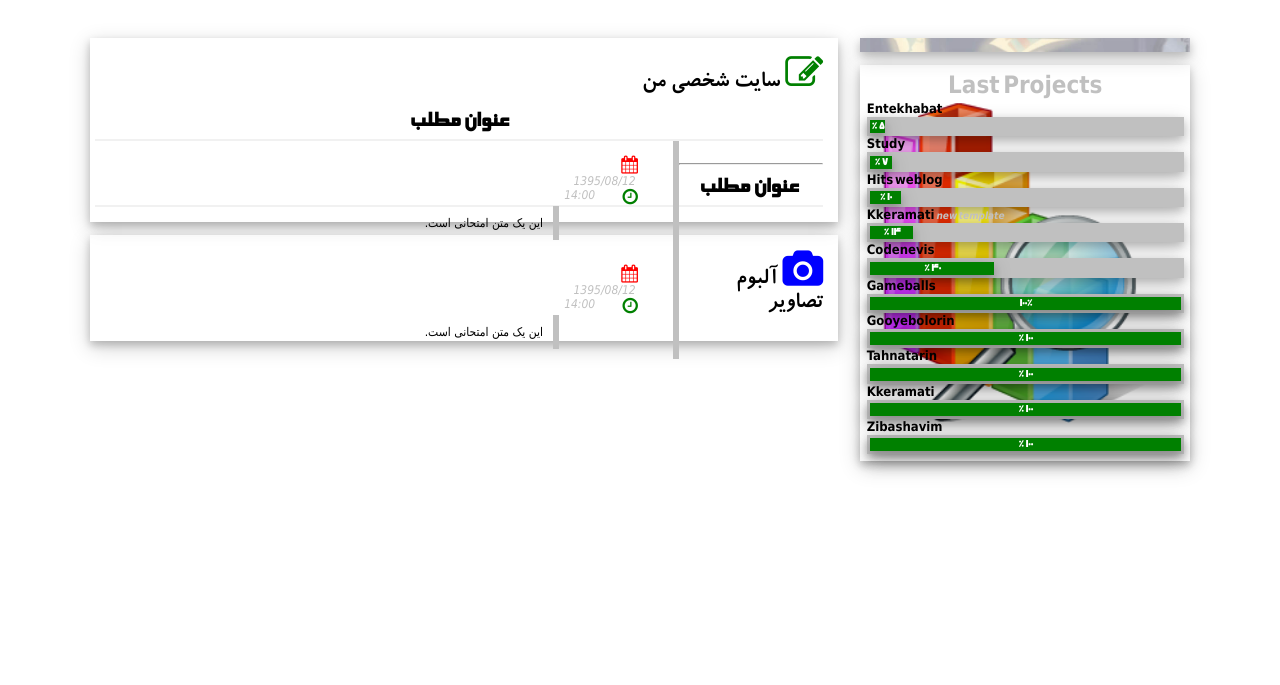
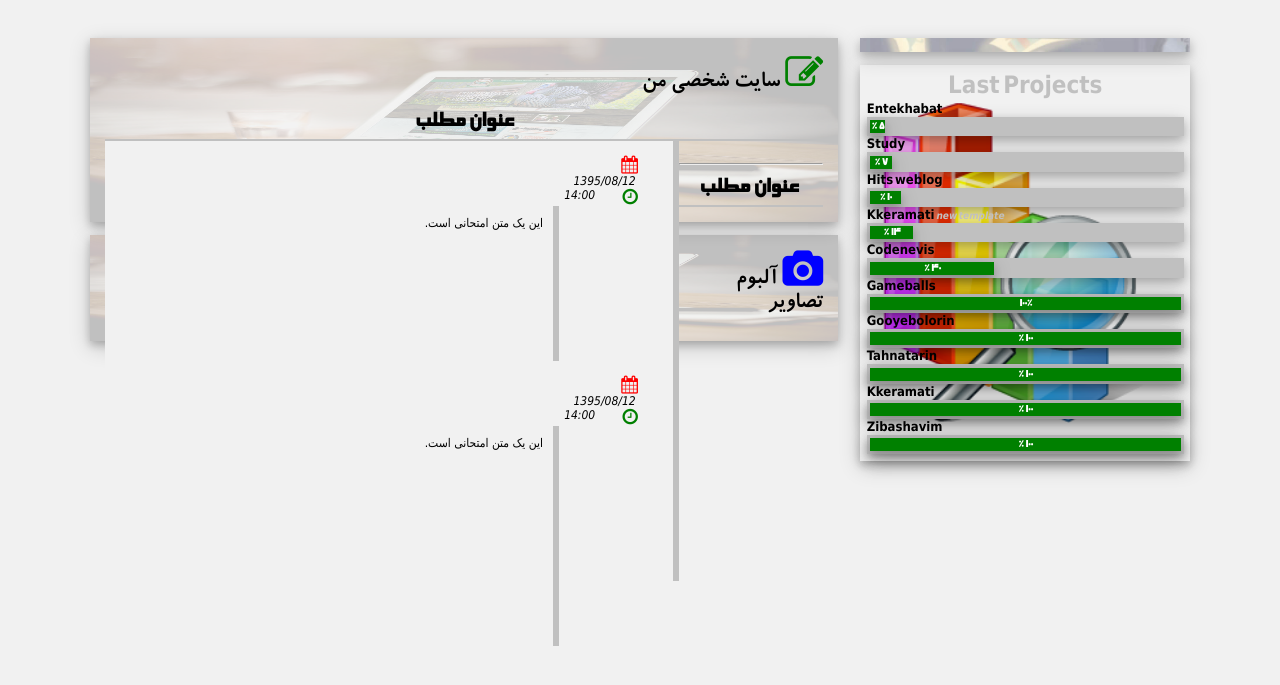
Before and after one commit to amirhasankeramati/Cms, a PHP site: page /index.html in a window 1280 px wide. Shown: the top 685 px of the page. Run offline with PHP 8.4, Linux system fonts and the light colour scheme; some libraries are stand-ins or nearby versions; some web fonts are replaced.

Commit message:
edit style

```diff
--- a/style.css
+++ b/style.css
@@ -1,9 +1,3 @@
-/*
-
-Design by Amirh1749@gmail.com
-
-*/
-
 @font-face {
 font-family: 'BKoodakBold';
 src: url('fonts/koodak/BKoodakBold.eot?#') format('eot'),
@@ -24,6 +18,7 @@ url('fonts/titr/BTitrTGEBold.woff') format('woff');
 }
 body
 {
+	background:#f1f1f1;
 	text-align:right;
 	direction:rtl;
 	font-size:small;
@@ -45,10 +40,33 @@ input[type=text],input[type=password]
 #titlePost
 {
 	border:0px;
+	font-size:medium;
 	border-left:5px solid silver;
 
 }
-input[type=text]:hover,input[type=password]:hover
+#titlePost:hover
+{
+	border-left:5px solid blue;
+}
+#picturePost
+{
+	border:0px;
+	font-size:medium;
+	text-align:left;
+	border-left:5px solid silver;
+}
+#picturePost:hover
+{
+	border-left:5px solid green;
+}
+#contentPost
+#contentPost:hover
+{
+		border-left:5px solid green;
+
+}
+
+input[type=text]:hover,input[type=password]:hover,textarea:hover
 {
     box-shadow: 0 0 2px 1px rgba(0, 140, 186, 0.5);
 	}
@@ -62,6 +80,20 @@ input[type=button], input[type=submit], input[type=reset] {
     margin: 4px 2px;
     cursor: pointer;
 }
+input[type=button]:hover
+{
+   border: 0 solid;
+  box-shadow: inset 0 0 20px rgba(255, 255, 255, 0);
+  outline: 1px solid;
+  outline-color: rgba(255, 255, 255, .5);
+  outline-offset: 0px;
+  text-shadow: none;
+  transition: all 1250ms cubic-bezier(0.19, 1, 0.22, 1);
+  box-shadow: inset 0 0 20px rgba(255, 255, 255, .5), 0 0 20px rgba(255, 255, 255, .2);
+  outline-color: rgba(255, 255, 255, 0);
+  outline-offset: 15px;
+  text-shadow: 1px 1px 2px #427388;
+}
 textarea
 {
 color:black;
@@ -71,21 +103,57 @@ height:300px;
 border:0px;
 border-left:5px solid silver;
 padding:5px;
+-webkit-transition: 0.5s;
+transition: 0.5s;
+outline: none;
+}
+textarea:hover
+{
+	border-left:5px solid orange;
 }
 a
 {
 	text-decoration:none;
 }
-.button
+.button {
+ font-family:'comic sans ms','BKoodakBold';
+  border-radius: 4px;
+  background-color: #f4511e;
+  border: none;
+  color: #FFFFFF;
+  text-align: center;
+  font-size: 28px;
+  padding: 2px;
+  width: 100%;
+  transition: all 0.5s;
+  cursor: pointer;
+    position:relative;
+
+}
+
+.button span {
+  cursor: pointer;
+  display: inline-block;
+  transition: 0.5s;
+}
+
+.button span:after {
+  content: "\00a0 * از اطلاعات وارد شده مطمئن هستید؟ در صورت اشتباه بودن احتمال مسدود شدن پنل کاربری برای شما وجود دارد.";
+  white-space: pre-line;
+  position:absolute;
+  font-size:medium;
+  opacity: 0;
+  top: 0;
+  right:0;
+  transition: 0.5s;
+}
+.button:hover span
 {
-	width:100%;
-    background-color: #4CAF50;
-    border: none;
-    color: white;
-    padding: 16px 32px;
-    text-decoration: none;
-    margin: 4px 2px;
-    cursor: pointer;
+	padding-top:3%;
+}
+
+.button:hover span:after {
+  opacity: 1;
 }
 #box-setting
 {
@@ -115,16 +183,16 @@ padding:3% 7%;
 }
 .right-box:nth-child(1)
 {
-	background-image:url('/me/images/me1.jpg');
+	background-image:url('/me/images/3.jpg');
 	background-size:100%;
-	color:white;
-	text-shadow:10px 10px 10px red;
+	color:black;
+	-webkit-transition:1s; /* For Safari 3.1 to 6.0 */
+    transition:1s;
 }
 .right-box:nth-child(1):hover
 {
-	background-image:url('/me/images/me-new.jpg');
-	background-size:100% 100%;
-	color:white;
+
+	color:black;
 	text-shadow:10px 10px 10px red;
 }
 .right-box:nth-child(3)
@@ -143,10 +211,10 @@ padding:3% 7%;
 	padding-top:2%;
 	padding-bottom:2%;
 	height:auto;
-  box-shadow: 0 4px 8px 0 rgba(0, 0, 0, 0.2), 0 6px 20px 0 rgba(0, 0, 0, 0.19);
-  text-align:right;
+    box-shadow: 0 4px 8px 0 rgba(0, 0, 0, 0.2), 0 6px 20px 0 rgba(0, 0, 0, 0.19);
+    text-align:right;
 	font-family:BElham,'BElham',tahoma;
-	    transition: 0.3s;
+	transition: 0.3s;
 }
 .right-box:hover
 {
@@ -174,18 +242,19 @@ padding:3% 7%;
 }
 .title-post
 {
-	width:100%;
+	width:98.6%;
 	text-align:center;
 	font-size:x-large;
 	font-weight:bold;
 	font-family:BElham,'BElham',tahoma;
-	border-bottom:2px solid #f1f1f1;
+	border-bottom:2px solid silver;
 	padding:5px;
 
 }
+
 .timedate
 {
-	color:silver;
+	color:black;
 	text-align:center;
 	float:right;
 	width:20%;
@@ -208,12 +277,24 @@ padding:3% 7%;
 }
 .text-post
 {
+	background:#f1f1f1;
 	font:12px tahoma;
 	float:left;
 	width:76.3%;
+	height:200px;
 	border-right:6px solid silver;
 	padding:10px;
 
+}
+.text-more-post
+{
+	background:#f1f1f1;
+	font:12px tahoma;
+	float:left;
+	width:76.3%;
+	height:100%;
+	border-right:6px solid silver;
+	padding:10px;
 }
 .border-post
 {
@@ -246,7 +327,8 @@ padding:3% 7%;
 }
 .left-box
 {
-	    background: rgba(255, 255, 255, 0.4);
+	background-image:url('/me/icon/background1.png');
+	background-size:100% 100%;
 	padding-right:2%;
 	padding-left:2%;
 	padding-top:2%;
```
